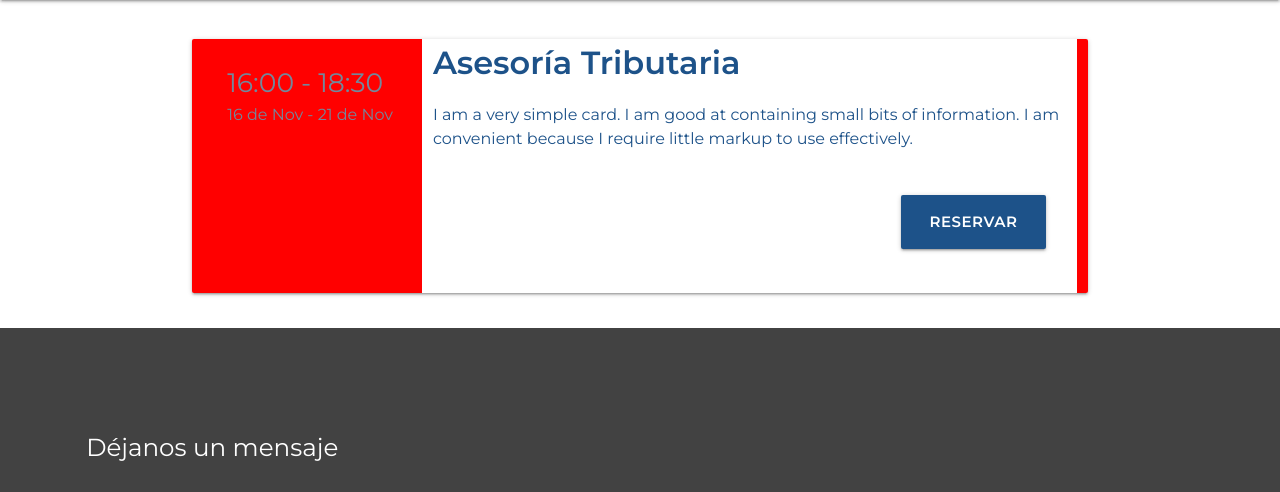
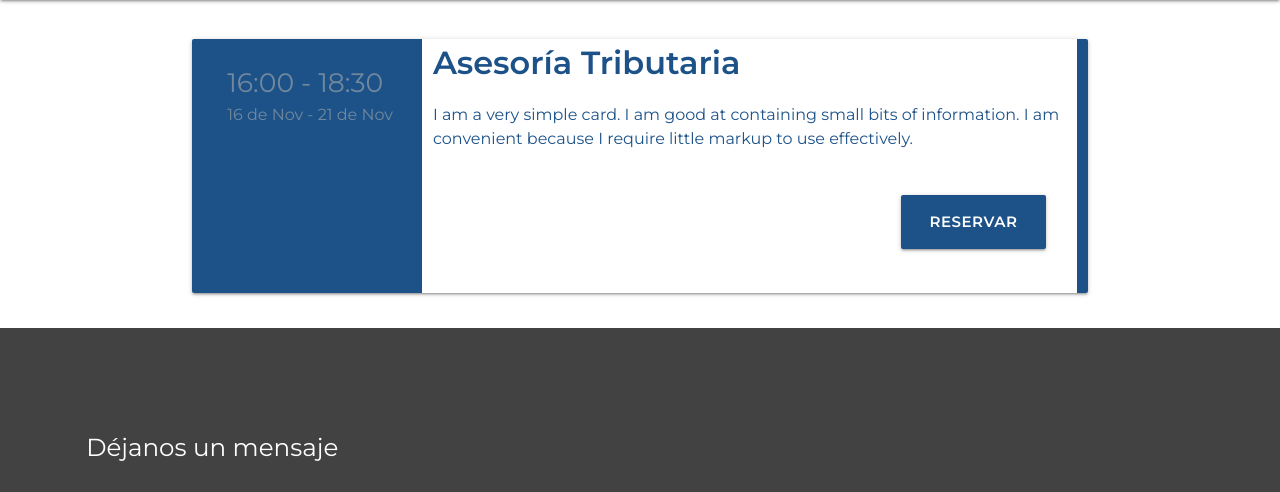
Before and after one commit to LineaCodigo/Gescont, a PHP site: template View/capacitaciones.php in a window 1280 px wide. Shown: the part 100-592 px from the top of the page. Run offline with PHP 8.4, Linux system fonts and the light colour scheme; the template is opened without the code that fills it, so the values that code supplies are empty; some libraries are stand-ins or nearby versions; some web fonts are replaced.

Commit message:
Cambios de prueba en view index.php

```diff
--- a/View/capacitaciones.php
+++ b/View/capacitaciones.php
@@ -43,7 +43,7 @@
 
 <div class="row" style="width: 70%;">
 
-        <div class="col s12 m12  card" style="background-color:red;" >
+        <div class="col s12 m12  card" style="background-color: #1d5289;" >
 
 
                     <div class="col s12 m3 card-content"  >
```
